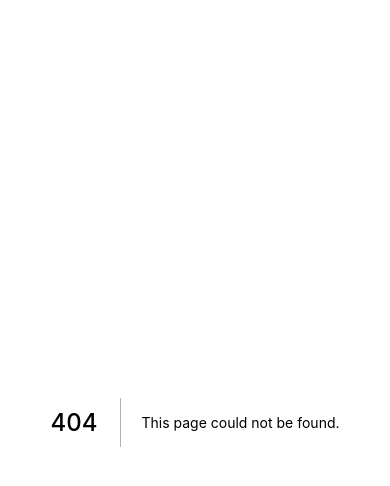
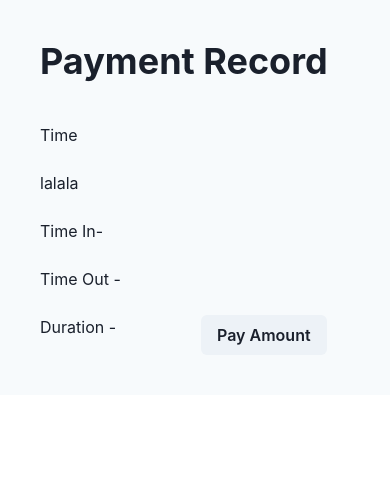
Before and after one commit to micahbule/next-parking, a Next.js app: page /create-payment-record in a window 390 px wide. Before the commit this address had no page. Shown: the top 486 px of the page. Built offline with nearby package versions, Linux system fonts and the light colour scheme.

Commit message:
added payment records and confirmation. to fix: data fetching and mobile responsive UI

```diff
--- /dev/null
+++ b/pages/create-payment-record/index.js
@@ -0,0 +1,104 @@
+import {
+  VStack,
+  Heading,
+  Button,
+  SimpleGrid,
+  GridItem,
+  useColorModeValue,
+  useBreakpointValue,
+  useDisclosure,
+  useToast,
+  Box,
+  Text,
+} from "@chakra-ui/react";
+
+import { useState, useEffect } from "react";
+import axios from "axios";
+
+const CreatePaymentRecord = () => {
+  const colSpan = useBreakpointValue({ base: 2, md: 1 });
+  const bgColor = useColorModeValue("gray.50", "whiteAlpha.50");
+  const secondaryTextColor = useColorModeValue("gray.600", "gray.400");
+
+  const { isOpen, onOpen, onClose } = useDisclosure();
+  const toast = useToast();
+
+  const [parkingRecord, setParkingRecord] = useState("");
+  const [amount, setAmount] = useState(0);
+  const [datePaid, setDatePaid] = useState(Date());
+  const [createdAt, setCreatedAt] = useState(Date());
+  const [updatedAt, setUpdatedAt] = useState(Date());
+  const [createdBy, setCreatedBy] = useState("admin");
+  const [updatedBy, setUpdatedBy] = useState("admin - edit");
+
+  const openToast = () => {
+    toast({
+      position: "top",
+      status: "success",
+      duration: 3500,
+      render: () => (
+        <Box color="white" p={3} bg="green.500">
+          <Text textAlign="center">
+            Paymment Successful! Payment Record Created
+          </Text>
+        </Box>
+      ),
+    });
+  };
+
+  const onSubmitPayHandler = () => {
+    openToast();
+    onClose();
+    let data = {
+      data: {
+        attributes: {
+          amount: amount,
+          date_paid: datePaid,
+          createdAt: createdAt,
+          updatedAt: updatedAt,
+        },
+      },
+    };
+    axios
+      .post(`https://entity-sandbox.meeco.dev/api/parking-payments`, data)
+      .then((res) => {
+        console.log(res.data, "new payment record created");
+      });
+  };
+
+  return (
+    <div>
+      <VStack
+        w="full"
+        h="fill"
+        p={10}
+        spacing={10}
+        alignItems="flex-start"
+        bg={bgColor}
+      >
+        <VStack spacing={3} alignItems="flex-start">
+          <Heading size="2xl">Payment Record</Heading>
+        </VStack>
+        <SimpleGrid columns={2} columnGap={3} rowGap={6} w="full">
+          <GridItem colSpan={colSpan}>Time </GridItem>
+          <GridItem colSpan={1}>lalala</GridItem>
+
+          <GridItem colSpan={2}>Time In- </GridItem>
+          <GridItem colSpan={2}>Time Out - </GridItem>
+          <GridItem colSpan={1}>Duration - </GridItem>
+          <GridItem colSpan={1}>
+            <Button
+              onClick={() => {
+                onSubmitPayHandler();
+              }}
+            >
+              Pay Amount
+            </Button>
+          </GridItem>
+        </SimpleGrid>
+      </VStack>
+    </div>
+  );
+};
+
+export default CreatePaymentRecord;
```
Also changed, not shown: pages/create-parking-record/index.js (+57 -12 lines), pages/parking-spaces/[id].js (+19 -38 lines).
